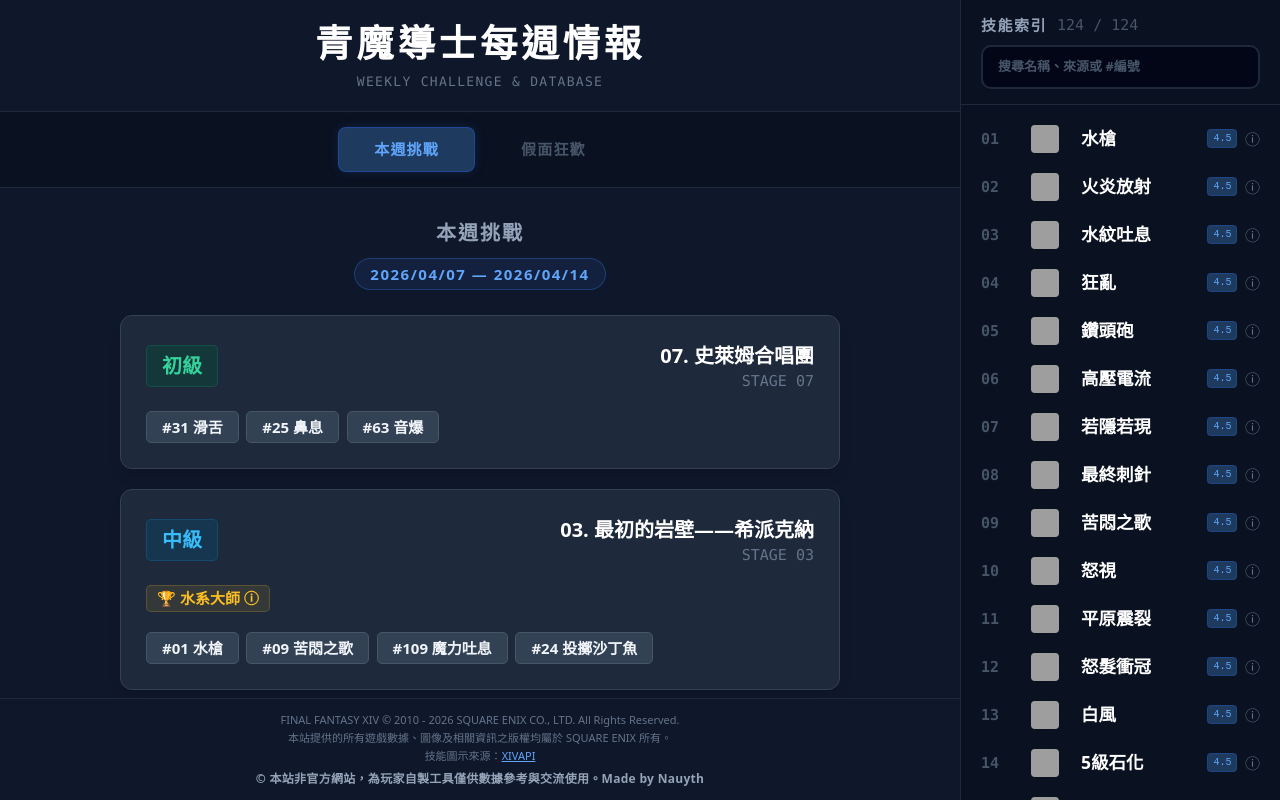
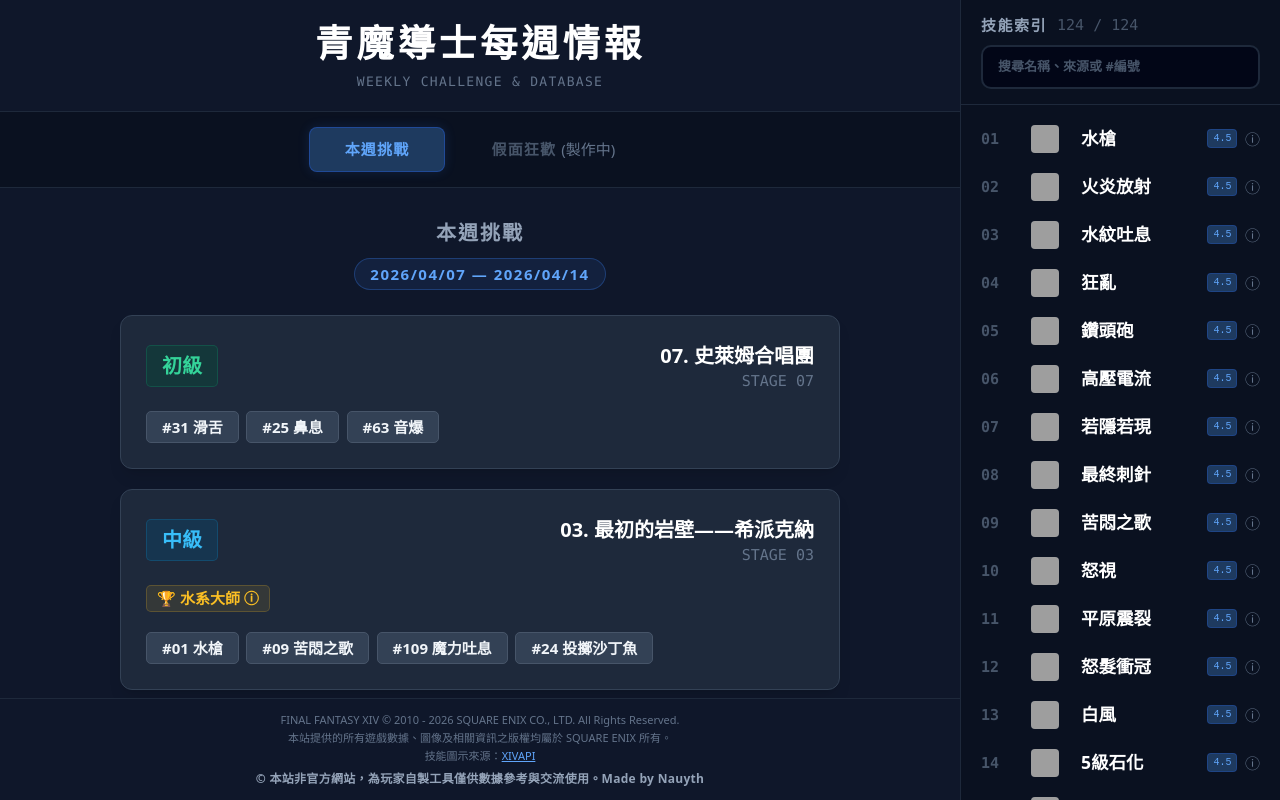
Before and after one commit to Nauyth/ff14, a plain HTML site: page index.html in a window 1280 px wide. Drawn offline with nearby package versions, Linux system fonts and the light colour scheme; grey boxes are pictures that could not be loaded.

```diff
--- a/index.html
+++ b/index.html
@@ -198,7 +198,7 @@
         <!-- 分頁（置中） -->
         <nav class="tab-bar">
             <div class="tab" :class="{ active: currentTab === 'weekly' }" @click="currentTab = 'weekly'">本週挑戰</div>
-            <div class="tab" :class="{ active: currentTab === 'masquerade' }" @click="currentTab = 'masquerade'">假面狂歡</div>
+            <div class="tab" :class="{ active: currentTab === 'masquerade' }" @click="currentTab = 'masquerade'">假面狂歡 <span class="text-slate-500 font-normal normal-case tracking-normal">(製作中)</span></div>
         </nav>
 
         <!-- 主內容 -->
```
